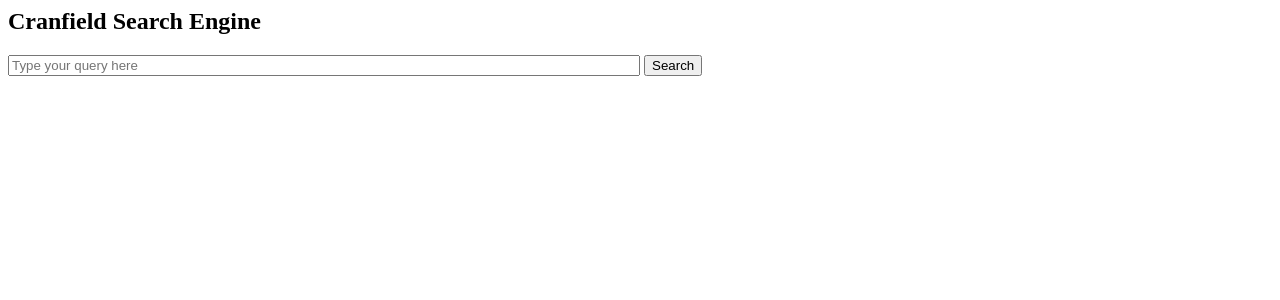
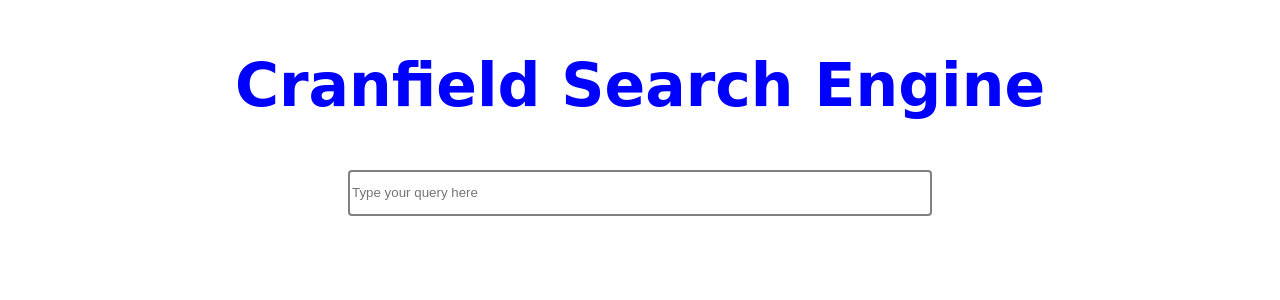
Before and after one commit to pramodatre/text-mining-search-engine, a Flask app: page / in a window 1280 px wide. Shown: the top 300 px of the page. Run offline with Flask 2, Linux system fonts and the light colour scheme; parts of the project's set-up code (start-up, migrations or seed data) failed here and were passed over.

Commit message:
Added templates for search input page and result page including a css in static directory, added docker file used for the flask service

```diff
--- a/app.py
+++ b/app.py
@@ -17,14 +17,14 @@ nltk.download("omw-1.4")
 
 def get_documents_in_a_dict(cran_docs: CranDocuments):
     """Collect all abstracts (documents we are indexing)
-    in a list and return them.
+    in a dictionary and return them.
 
     Args:
         cran_docs (CranDocuments): List containing instance
             of cranfield_data.Document object.
 
     Returns:
-        list: Containing abstracts/documents to be indexed.
+        dict: Containing doc.id as keys and document object as values
     """
     docs = {}
     for doc in cran_docs:
@@ -33,7 +33,26 @@ def get_documents_in_a_dict(cran_docs: CranDocuments):
     return docs
 
 
+def get_document_objects_in_a_dict(cran_docs: CranDocuments):
+    """Collect all documents we are indexing
+    in a dictionary and return them.
+
+    Args:
+        cran_docs (CranDocuments): List containing instance
+            of cranfield_data.Document object.
+
+    Returns:
+        dict: Containing doc.id as keys and document object as values
+    """
+    docs = {}
+    for doc in cran_docs:
+        docs[doc.id] = doc
+
+    return docs
+
+
 cran_docs = CranDocuments().get_all_docs()
+cran_doc_objects = get_document_objects_in_a_dict(cran_docs)
 cran_queries = CranQueries().get_all_queries()
 cran_qrels = CranQueryReleventDocs().get_query_relevantdocs_map()
 # print(cran_qrels)
@@ -62,7 +81,7 @@ def search():
         score = np.dot(q, doc_stats.document_vector_map[doc_id])
         doc_score_map[doc_id] = score
     # Display top-k results
-    k = 20
+    k = 10
     sorted_docs = dict(
         sorted(doc_score_map.items(), key=lambda item: item[1], reverse=True)
     )
@@ -72,5 +91,6 @@ def search():
         k -= 1
         if k == 0:
             break
-    docs = [all_docs[doc_id] for doc_id in doc_ids]
-    return render_template("search_results.html", results=docs)
+    abstracts = [all_docs[doc_id] for doc_id in doc_ids]
+    titles = [cran_doc_objects[doc_id].title for doc_id in doc_ids]
+    return render_template("search_results.html", results=zip(titles, abstracts))
--- /dev/null
+++ b/static/style.css
@@ -0,0 +1,19 @@
+h2{
+    font-size: 60px;
+    color: blue;
+    text-align: center;
+    font-family: Cursive, Arial, Helvetica, sans-serif;
+}
+
+body{
+    width: 90%;
+    margin: auto;
+    font-family: "Helvetica Neue";
+    text-align: center;
+}
+
+input {
+    border: 2px solid grey;
+    border-radius: 4px;
+    height: 40px;
+}
--- a/templates/search_input.html
+++ b/templates/search_input.html
@@ -1,5 +1,12 @@
-<form method="GET" action="http://localhost:8000/search">
-    <h2>Cranfield Search Engine</h2>
-    <input type="text" required name="query" placeholder="Type your query here" style="width: 50%">
-    <button type="submit">Search</button>
-</form>
+<!DOCTYPE html>
+<html lang="en">
+    <head>
+        <link rel="stylesheet" href="{{ url_for('static', filename='style.css') }}">
+    </head>
+    <body>
+        <form method="GET" action="http://localhost:8000/search">
+            <h2>Cranfield Search Engine</h2>
+            <input type="text" required name="query" placeholder="Type your query here" style="width: 50%">
+        </form>
+    </body>
+</html>
--- a/templates/search_results.html
+++ b/templates/search_results.html
@@ -3,12 +3,14 @@
 <head>
     <meta charset="UTF-8">
     <title>Cranfield Search Engine Results</title>
+    <link rel="stylesheet" href="{{ url_for('static', filename='style.css') }}">
 </head>
 <body>
     <div style="width: 50%; margin: auto">
-        {% for result in results %}
+        {% for title, result in results %}
         <div style="padding: 10px; background-color: #EEE; margin: 20px">
-            <p style="font-size: 24px">{{ result }}</p>
+            <h4>{{ title }}<h4>
+            <p>{{ result }}</p>
         </div>
         {% endfor %}
     </div>
```
Also changed, not shown: 1 other file.
